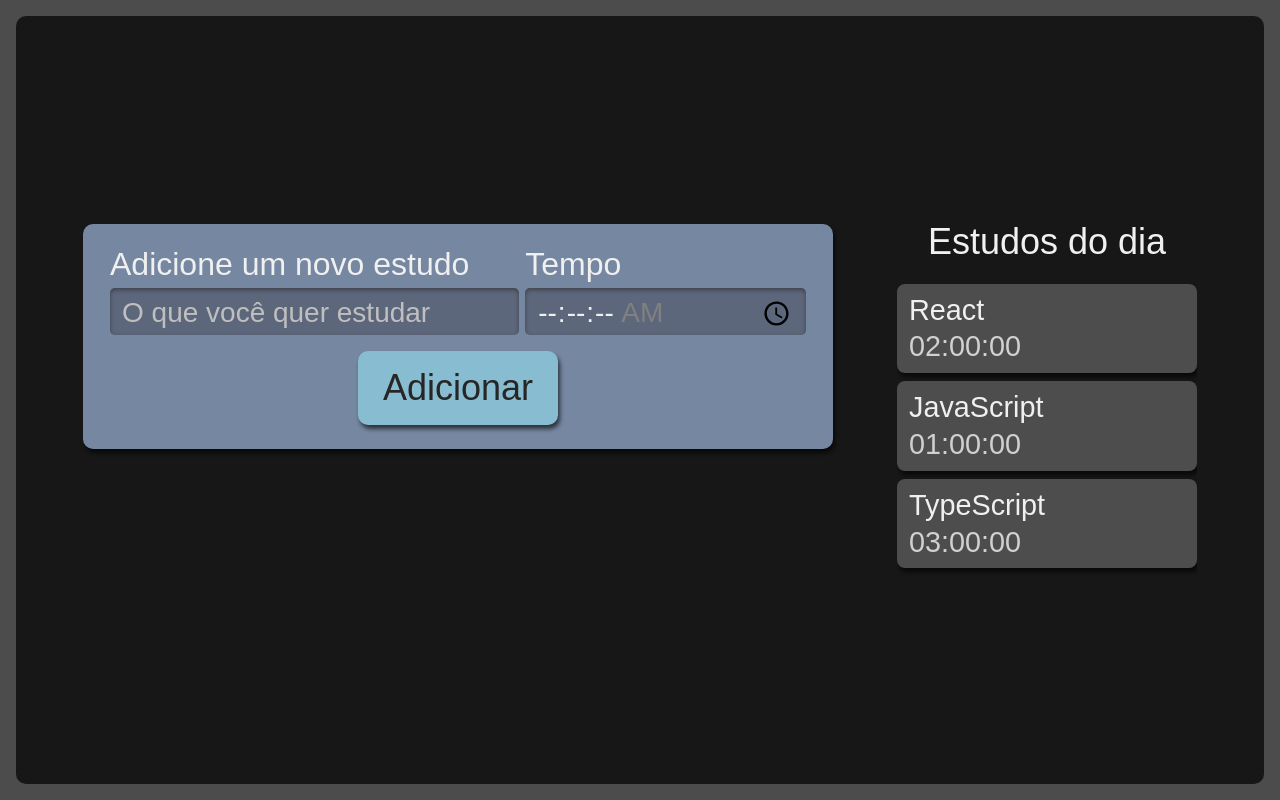
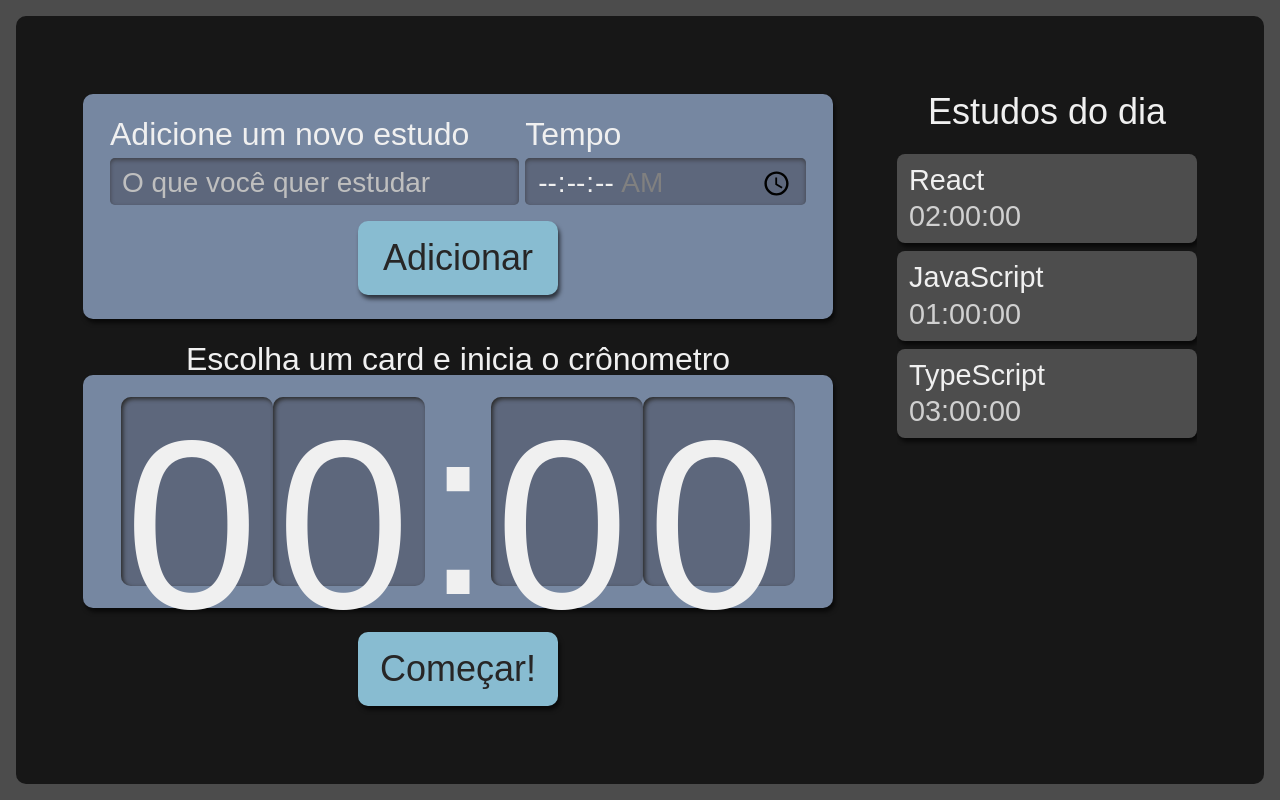
Before and after one commit to pauloclebson/alura-studies, a React (Create React App) app: page / in a window 1280 px wide. Built offline with nearby package versions, Linux system fonts and the light colour scheme.

Commit message:
add relogio e seus styles

```diff
--- /dev/null
+++ b/src/components/Cronometro/Cronometro.module.scss
@@ -0,0 +1,59 @@
+.cronometro {
+  display: flex;
+  flex-direction: column;
+  align-items: center;
+  grid-area: cronometro;
+
+  .relogioWrapper {
+    align-items: center;
+    background-color: #7687A1;
+    border-radius: 10px;
+    box-shadow: 2px 4px 4px #0000009F;
+    box-sizing: border-box;
+    display: flex;
+    font-size: 5rem;
+    justify-content: center;
+    margin-bottom: 24px;
+    padding: 16px 12px;
+    width: 100%;
+  }
+
+  .titulo {
+    font-size: 2rem;
+  }
+
+  button {
+    background-color: #88bcd1;
+    border-radius: 10px;
+    box-shadow: 2px 4px 4px #0000009F;
+    color: #272626;
+    cursor: pointer;
+    font-size: 1.25rem;
+    padding: 16px;
+    width: 150px;
+
+    &:active {
+      background-color: #7CA6B7;
+      box-shadow: 2px 2px 4px #0000009F inset;
+      cursor: auto;
+    }
+  }
+
+  @media screen and (min-width:1280px) {
+
+    .relogioWrapper{
+      font-size: 15rem;
+    }
+
+    p {
+      font-size: 2rem;
+    }
+
+    button {
+      grid-column-start: span 2;
+      justify-self: center;
+      width: 200px;
+      font-size: 2.25rem;
+    }
+  }
+}
--- /dev/null
+++ b/src/components/Cronometro/Relogio/index.tsx
@@ -0,0 +1,12 @@
+import style from "./relogio.module.scss"
+
+export default function Relogio(){
+  return(<>
+      <span className={style.relogioNumero}>0</span>
+      <span className={style.relogioNumero}>0</span>
+      <span className={style.relogioDivisao}>:</span>
+      <span className={style.relogioNumero}>0</span>
+      <span className={style.relogioNumero}>0</span>
+    </>
+  )
+}
--- /dev/null
+++ b/src/components/Cronometro/Relogio/relogio.module.scss
@@ -0,0 +1,21 @@
+.relogioNumero {
+  background-color: #5D677C;
+  box-shadow: 2px 2px 4px #2B2B2B inset;
+  height: 3.6rem;
+  width: 3rem;
+  padding: 8px 4px;
+  border-radius: 10px;
+
+  @media screen and (min-width:1280px) {
+    height: 10.8rem;
+    width: 9rem;
+  }
+}
+
+.relogioDivisao {
+  height: 4.2rem;
+
+  @media screen and (min-width:1280px) {
+    height: 12.6rem;
+  }
+}
--- /dev/null
+++ b/src/components/Cronometro/index.tsx
@@ -0,0 +1,19 @@
+import Botao from "../Botao";
+import Relogio from "./Relogio";
+import style from "./Cronometro.module.scss";
+
+export default function Cronometro(){
+  return(
+    <div className={style.cronometro}>
+      <p className={style.titulo}>
+        Escolha um card e inicia o crônometro
+      </p>
+      <div className={style.relogioWrapper}>
+        <Relogio/>
+      </div>
+        <Botao>
+          Começar!
+        </Botao>
+    </div>
+  )
+}
--- a/src/pages/App.tsx
+++ b/src/pages/App.tsx
@@ -2,12 +2,14 @@
 import Formulario from '../components/Formulario';
 import Lista from '../components/Lista';
 import style from './App.module.scss';
+import Cronometro from '../components/Cronometro';
 
 function App() {
   return (
     <div className={style.AppStyle}>
       <Formulario />
       <Lista />
+      <Cronometro />
     </div>
   );
 }
```
